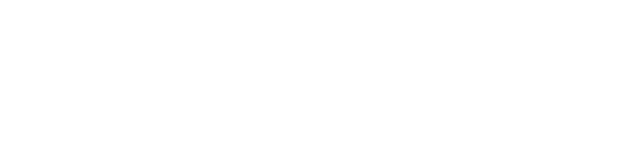
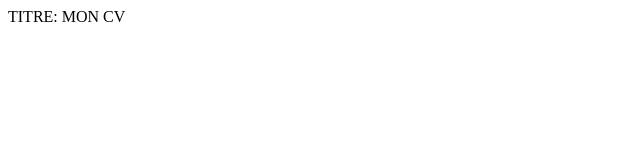
Before and after one commit to corigit/gitorhh, a plain HTML site: page index.html in a window 1280 px wide. Shown: the whole page, without its empty margins (0-640 px from the left). Drawn offline with Linux system fonts and the light colour scheme.

Commit message:
mise en place de la section titre

```diff
--- a/index.html
+++ b/index.html
@@ -8,6 +8,6 @@
     <title>Document</title>
 </head>
 <body>
-
+    TITRE: MON CV
 </body>
 </html>
```
